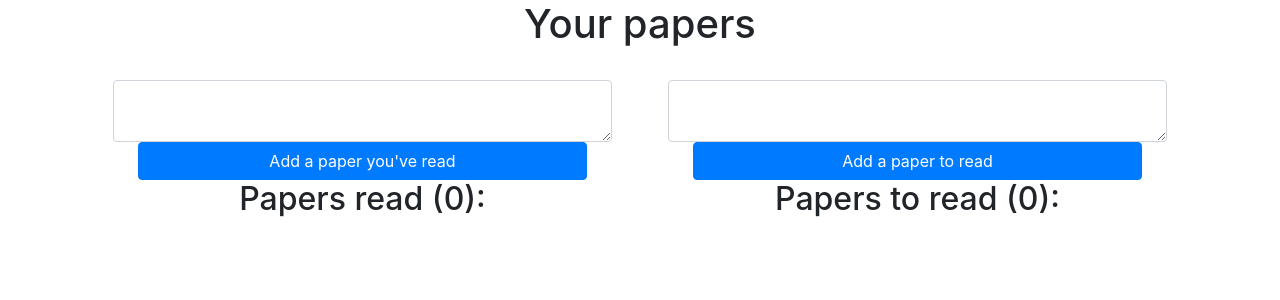
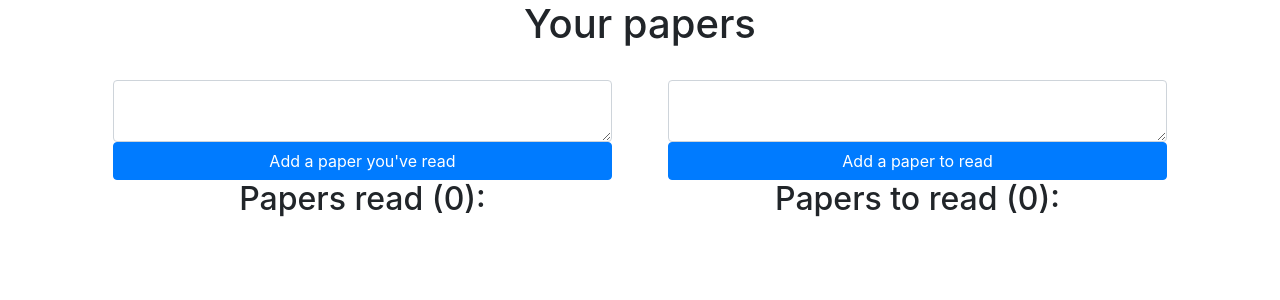
Before and after one commit to G-Chist/research_paper_tracker, a Flask app: page / in a window 1280 px wide. Shown: the part 56-356 px from the top of the page. Run offline with Flask 3, Linux system fonts and the light colour scheme; the visitor is signed in with stand-in values (Sample User, id 1); data that the repository does not hold is empty; some libraries are stand-ins or nearby versions.

Commit message:
Some CSS centering fixes

```diff
--- a/website/static/styles.css
+++ b/website/static/styles.css
@@ -16,7 +16,7 @@
 }
 
 .button-papers {
-  width: 90%; /* 90% of the container width */
+  width: 100%; /* 100% of the container width */
 }
 
 .container-papers {
@@ -39,3 +39,7 @@
   justify-content: space-around;
   flex-wrap: wrap;
 }
+
+.papers_list {
+  text-align: center;
+}
```
